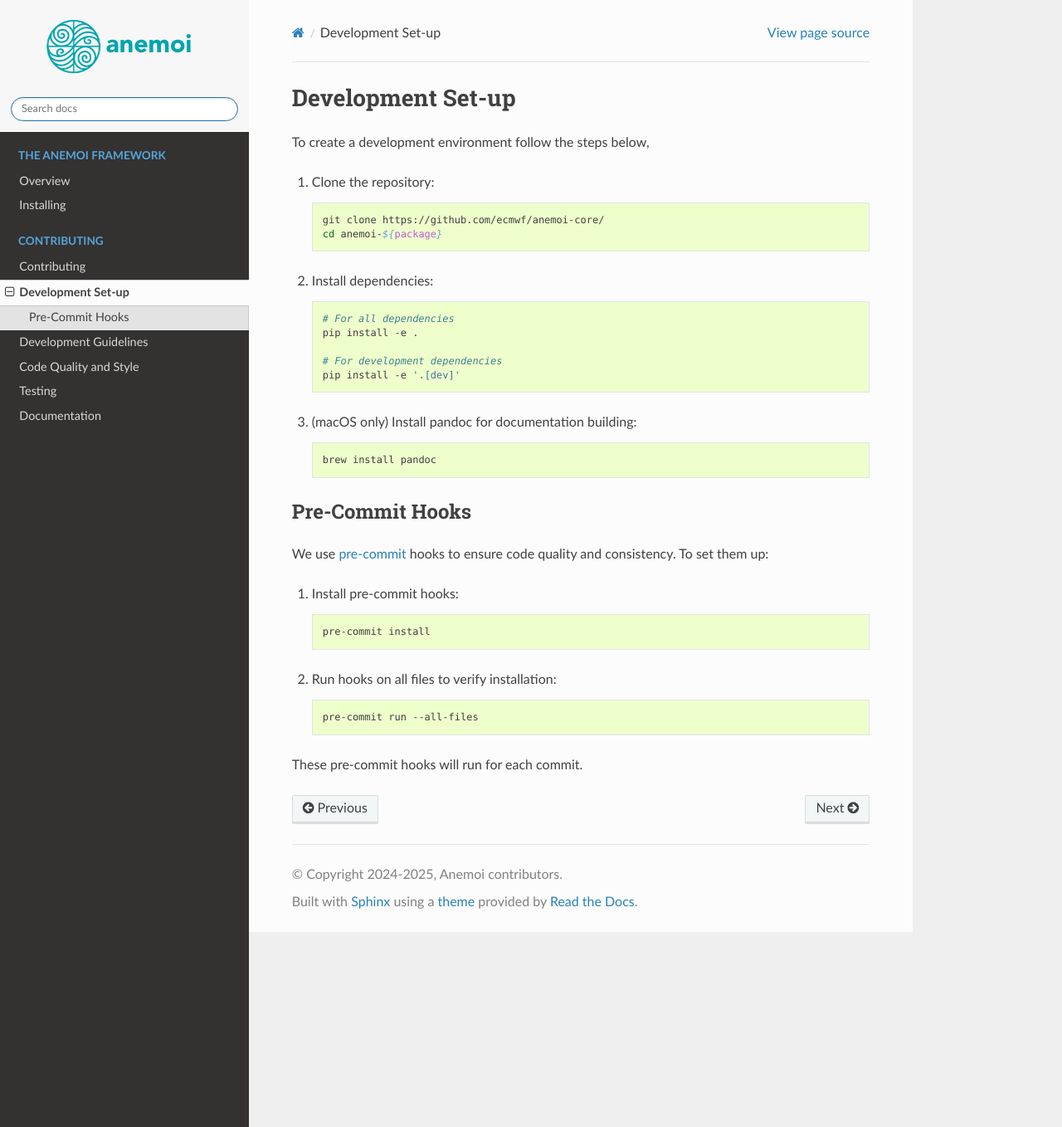
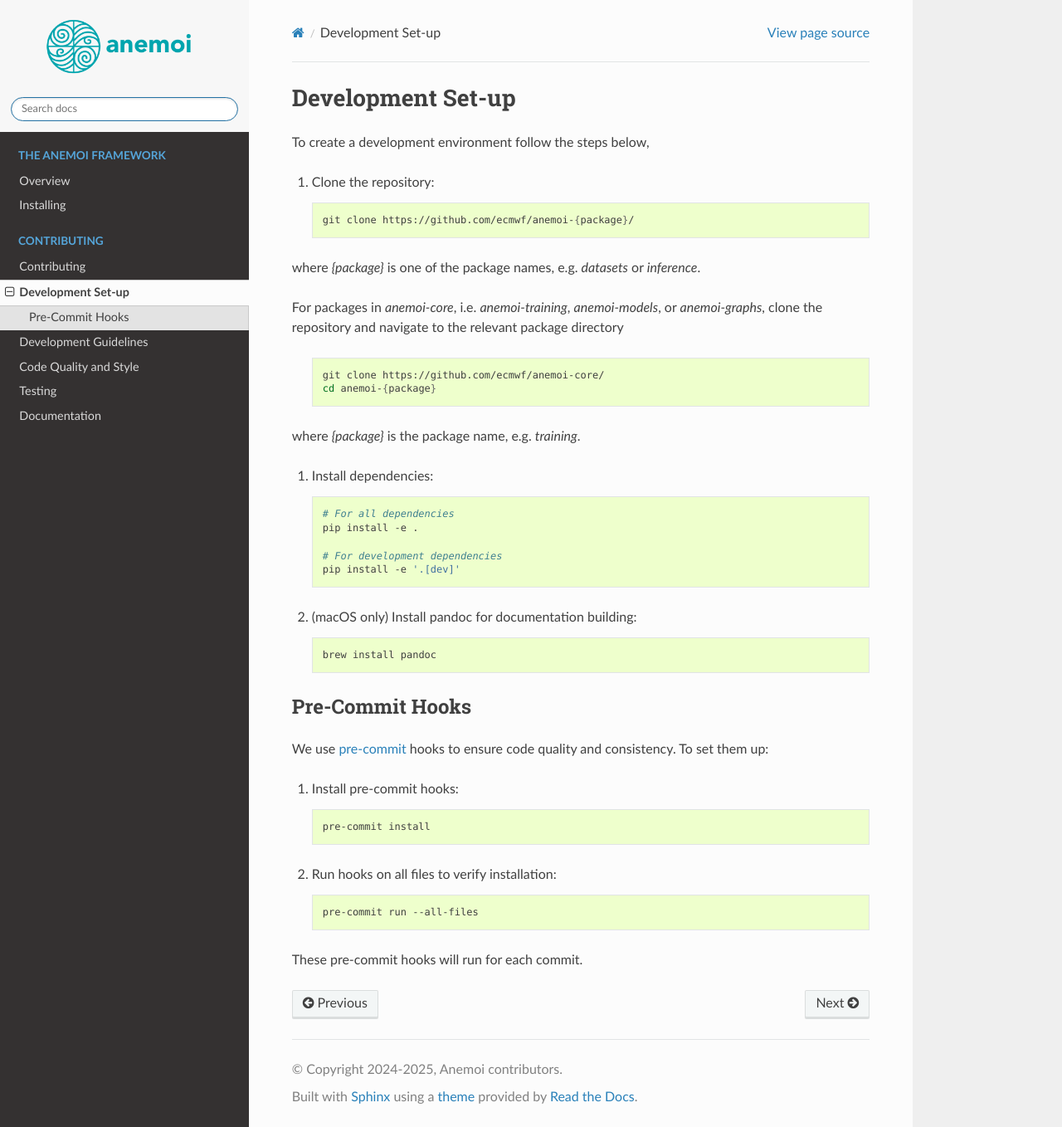
Before and after one commit to ecmwf/anemoi-docs, a Sphinx documentation site: the page built from docs/contributing/environment.rst, in a window 1280 px wide and 1358 px high. Shown: the whole window at 83% size. Built offline with Sphinx 7.4.7 and the Read the Docs theme 3.1.0, drawn with Linux system fonts in a browser that asks for light colours.

Commit message:
clarify dev installing instructions

```diff
--- a/docs/contributing/environment.rst
+++ b/docs/contributing/environment.rst
@@ -10,8 +10,21 @@ To create a development environment follow the steps below,
 
    .. code:: bash
 
+      git clone https://github.com/ecmwf/anemoi-{package}/
+
+where `{package}` is one of the package names, e.g. `datasets` or
+`inference`.
+
+For packages in `anemoi-core`, i.e. `anemoi-training`, `anemoi-models`,
+or `anemoi-graphs`, clone the repository and navigate to the relevant
+package directory
+
+   .. code:: bash
+
       git clone https://github.com/ecmwf/anemoi-core/
-      cd anemoi-${package}
+      cd anemoi-{package}
+
+where `{package}` is the package name, e.g. `training`.
 
 #. Install dependencies:
 
```
